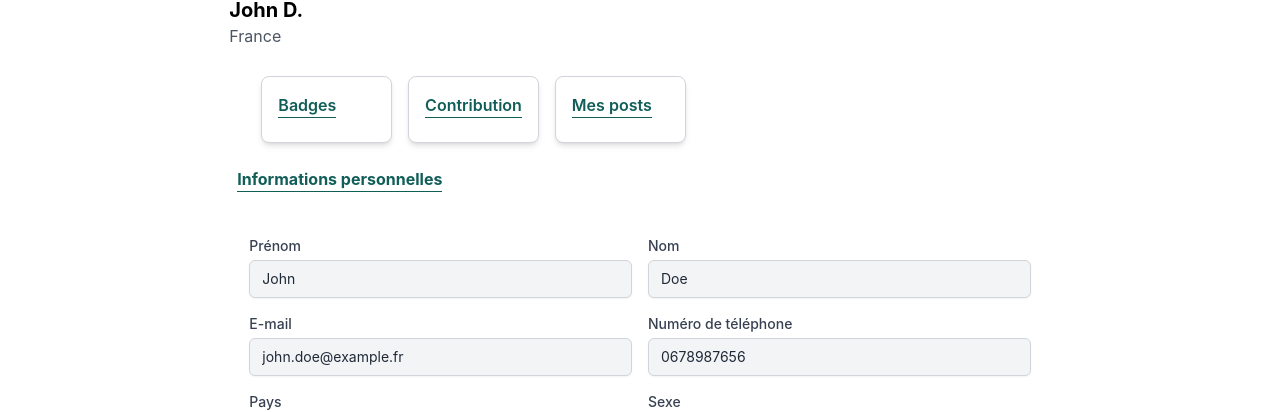
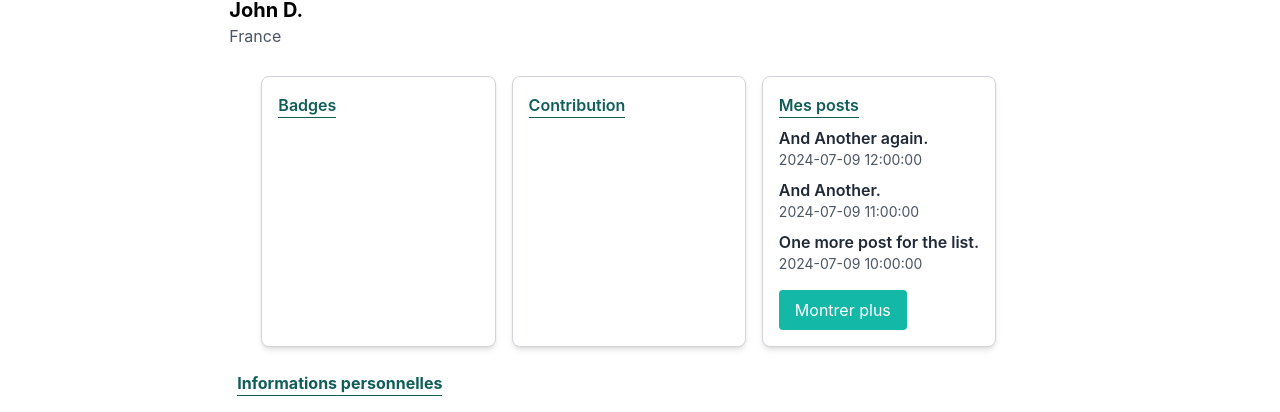
Before and after one commit to Naaylla/Squid-Tech-Hackathon, a React (Vite) app in the folder frontend/: page /profile in a window 1280 px wide. Shown: the part 222-634 px from the top of the page. Built offline with nearby package versions, Linux system fonts and the light colour scheme.

Commit message:
Added poststoggle component to hold the user post. Testing with dummy posts.

```diff
--- a/frontend/src/components/Form.jsx
+++ b/frontend/src/components/Form.jsx
@@ -65,7 +65,7 @@ function Form() {
                 />
                 <button
                     type="submit"
-                    className="py-4 w-full border border-gray-300 rounded"
+                    className="py-4 w-full border text-white border-gray-300 rounded bg-sky-500 hover:bg-sky-700 mt-5"
                     disabled={!captchaValue}
                 >
                     Connexion
--- /dev/null
+++ b/frontend/src/components/PostsToggle.jsx
@@ -0,0 +1,30 @@
+// PostsToggle.js
+import React from "react";
+
+const PostsToggle = ({ posts, onClose }) => {
+    return (
+        <div className="fixed inset-0 z-50 overflow-y-auto bg-gray-800 bg-opacity-50 flex items-center justify-center">
+            <div className="bg-white p-8 w-full max-w-3xl">
+                <h2 className="text-xl font-bold mb-4">More Posts</h2>
+                <div className="m-10 overflow-y-auto" style={{ maxHeight: "60vh" }}>
+                <div className="space-y-4">
+                    {posts.map(post => (
+                        <div key={post.id_publication} className="border p-4 rounded-lg">
+                            <p className="font-semibold">{post.textarea_publication}</p>
+                            <p className="text-gray-600 text-sm">{post.date_time_publication}</p>
+                        </div>
+                    ))}
+                </div>
+                </div>
+                <button
+                    className="mt-4 bg-teal-500 text-white px-4 py-2 rounded hover:bg-teal-600"
+                    onClick={onClose}
+                >
+                    Close
+                </button>
+            </div>
+        </div>
+    );
+};
+
+export default PostsToggle;
--- a/frontend/src/views/profile/index.jsx
+++ b/frontend/src/views/profile/index.jsx
@@ -1,13 +1,14 @@
 import React, { useState } from "react";
 import FormUser from "../../components/FormUser";
 import Navbar from "../../components/Navbar";
+import PostsToggle from "../../components/PostsToggle"; // Import the PostsToggle component
 
 const Profile = () => {
-    // fetch ici les données de l'utilisateur connecté :))
+    // Mocked user data
     const [userData, setUserData] = useState({
         firstName: "John",
         lastName: "Doe",
-        date_signin:"2024-07-08 12:48:48",
+        date_signin: "2024-07-08 12:48:48",
         email: "john.doe@example.fr",
         phoneNumber: "0678987656",
         country: "France",
@@ -15,56 +16,115 @@ const Profile = () => {
         address: "123 Rue Picard, Paris, France"
     });
 
-    const handleUpdateUserData = (updatedData) => {
-        setUserData(updatedData);
-        console.log("Données utilisateur mises à jour :", updatedData);
+    // Mocked list of publications
+    const [publications, setPublications] = useState([
+        { id_publication: 1, textarea_publication: "My first post!", date_time_publication: "2024-07-08 10:00:00" },
+        { id_publication: 2, textarea_publication: "Another interesting post.", date_time_publication: "2024-07-08 12:00:00" },
+        { id_publication: 3, textarea_publication: "Yet another insightful post.", date_time_publication: "2024-07-08 14:00:00" },
+        { id_publication: 4, textarea_publication: "A new post added dynamically.", date_time_publication: "2024-07-09 09:00:00" },
+        { id_publication: 5, textarea_publication: "One more post for the list.", date_time_publication: "2024-07-09 10:00:00" },
+        { id_publication: 6, textarea_publication: "And Another.", date_time_publication: "2024-07-09 11:00:00" },
+        { id_publication: 7, textarea_publication: "And Another again.", date_time_publication: "2024-07-09 12:00:00" },
+    ]);
+
+    // State to manage showing more posts
+    const [showMorePosts, setShowMorePosts] = useState(false);
+
+    // Function to toggle showing more posts
+    const toggleShowMorePosts = () => {
+        setShowMorePosts(!showMorePosts);
+    };
+
+    // Function to close the posts toggle
+    const closePostsToggle = () => {
+        setShowMorePosts(false);
+    };
+
+    // Function to get the last three posts (date-wise)
+    const getLastThreePosts = () => {
+        return publications.slice(-3).reverse(); // Reverse to display latest first
     };
 
     return (
         <>
             <div className="border">
-                <Navbar></Navbar>
+                <Navbar />
             </div>
             <div className="flex flex-col items-start justify-center min-h-screen mx-auto p-4 w-full xl:w-2/3">
                 {/* Profile Header */}
-            <div className="w-full  mb-6">
-                {/* cover pic */}
+                <div className="w-full mb-6">
+                    {/* Cover pic */}
                     <div className="bg-teal-900 h-32 w-full -mb-8 rounded-lg shadow-md"></div>
-                {/* pfp */}
+                    {/* Profile picture */}
                     <div className="flex items-center z-40 grid grid-rows-2 grid-flow-col">
                         <div className="h-20 w-20 bg-teal-100 rounded-full shadow-md ml-8"></div>
                         <div className="mt-5">
-                        {/* Utilisation des infos user */}
-                        <div className="font-bold text-xl text-black">{userData.firstName} {userData.lastName.charAt(0)}.</div>
+                            {/* User info */}
+                            <div className="font-bold text-xl text-black">
+                                {userData.firstName} {userData.lastName.charAt(0)}.
+                            </div>
                             <div className="text-gray-600">{userData.country}</div>
                         </div>
                     </div>
                 </div>
 
-            {/*badges, contributions, et posts */}
+                {/* Badges, contributions, and posts */}
                 <div className="mx-8">
                     <div className="grid grid-cols-1 sm:grid-cols-3 gap-4 mt-0 w-full">
                         <div className="rounded-lg bg-white border border-gray-300 shadow-md p-4">
-                        <span className="font-semibold text-teal-800 border-b border-teal-800 inline-block mb-2">Badges</span>
+                            <span className="font-semibold text-teal-800 border-b border-teal-800 inline-block mb-2">
+                                Badges
+                            </span>
                         </div>
 
                         <div className="rounded-lg bg-white border border-gray-300 shadow-md p-4">
-                        <span className="font-semibold text-teal-800 border-b border-teal-800 inline-block mb-2">Contribution</span>
+                            <span className="font-semibold text-teal-800 border-b border-teal-800 inline-block mb-2">
+                                Contribution
+                            </span>
                         </div>
 
                         <div className="rounded-lg bg-white border border-gray-300 shadow-md p-4">
-                        <span className="font-semibold text-teal-800 border-b border-teal-800 inline-block mb-2">Mes posts</span>
+                            <span className="font-semibold text-teal-800 border-b border-teal-800 inline-block mb-2">
+                                Mes posts
+                            </span>
+                            <ul>
+                                {getLastThreePosts().map(publication => (
+                                    <li key={publication.id_publication} className="mb-2">
+                                        <div className="font-semibold">
+                                            {publication.textarea_publication}
+                                        </div>
+                                        <div className="text-gray-600 text-sm">
+                                            {publication.date_time_publication}
+                                        </div>
+                                    </li>
+                                ))}
+                            </ul>
+                            {publications.length > 3 && (
+                                <button
+                                    className="mt-2 bg-teal-500 text-white px-4 py-2 rounded hover:bg-teal-600"
+                                    onClick={toggleShowMorePosts}
+                                >
+                                    Montrer plus
+                                </button>
+                            )}
                         </div>
                     </div>
                 </div>
 
-            {/* Informations personnelles avec FormUser */}
+                {/* Personal information with FormUser */}
                 <div className="w-full bg-white overflow-hidden p-2 flex flex-col items-start space-y-8 mt-4">
-                <span className="font-bold text-teal-800 border-b border-teal-800 border-gray-500 inline-block">Informations personnelles</span>
-                {/* Passer formData et setFormData à FormUser */}
-                <FormUser initialData={userData} updateUserData={handleUpdateUserData} />
+                    <span className="font-bold text-teal-800 border-b border-teal-800 border-gray-500 inline-block">
+                        Informations personnelles
+                    </span>
+                    {/* Pass formData and setFormData to FormUser */}
+                    <FormUser initialData={userData} updateUserData={setUserData} />
                 </div>
             </div>
+
+            {/* Show more posts toggle */}
+            {showMorePosts && (
+                <PostsToggle posts={publications.slice().reverse()} onClose={closePostsToggle} />
+            )}
         </>
     );
 };
```
Also changed, not shown: 1 other file (tests, documents, lock files or other folders). Lines whose indentation alone changed are shown as unchanged.
